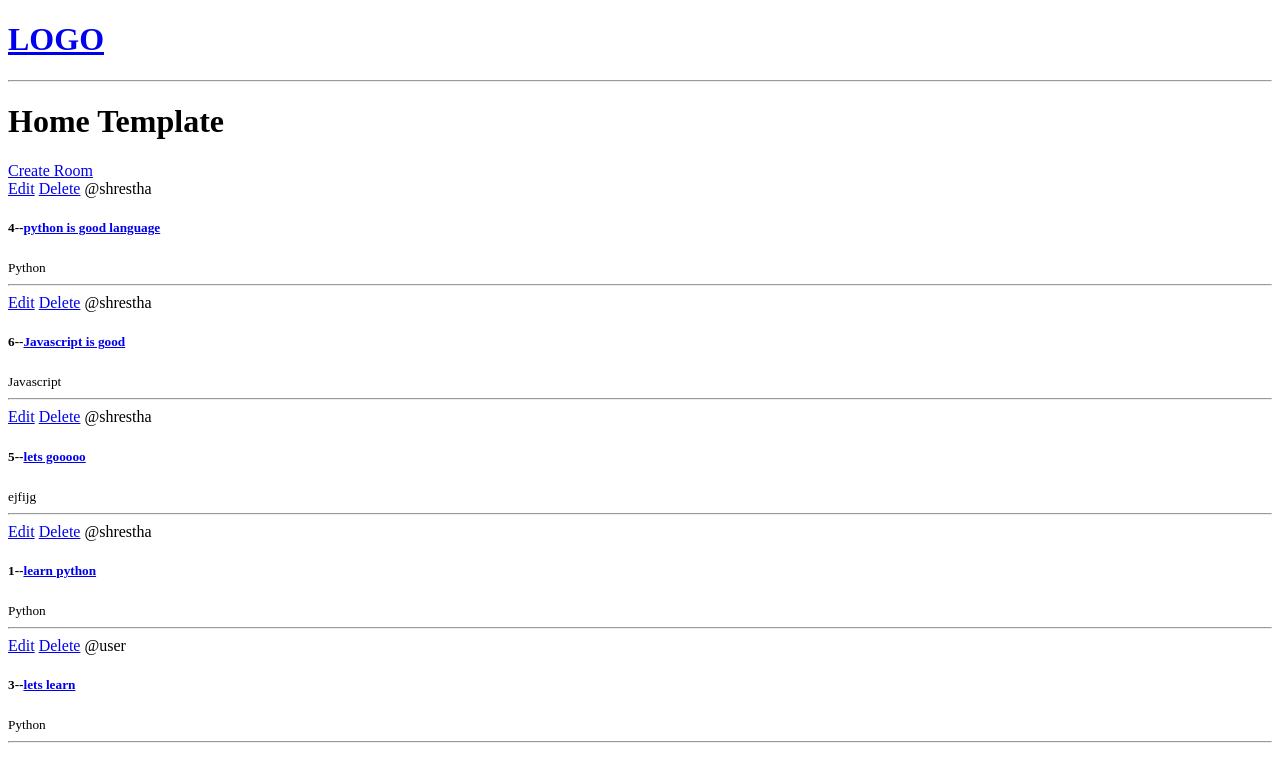
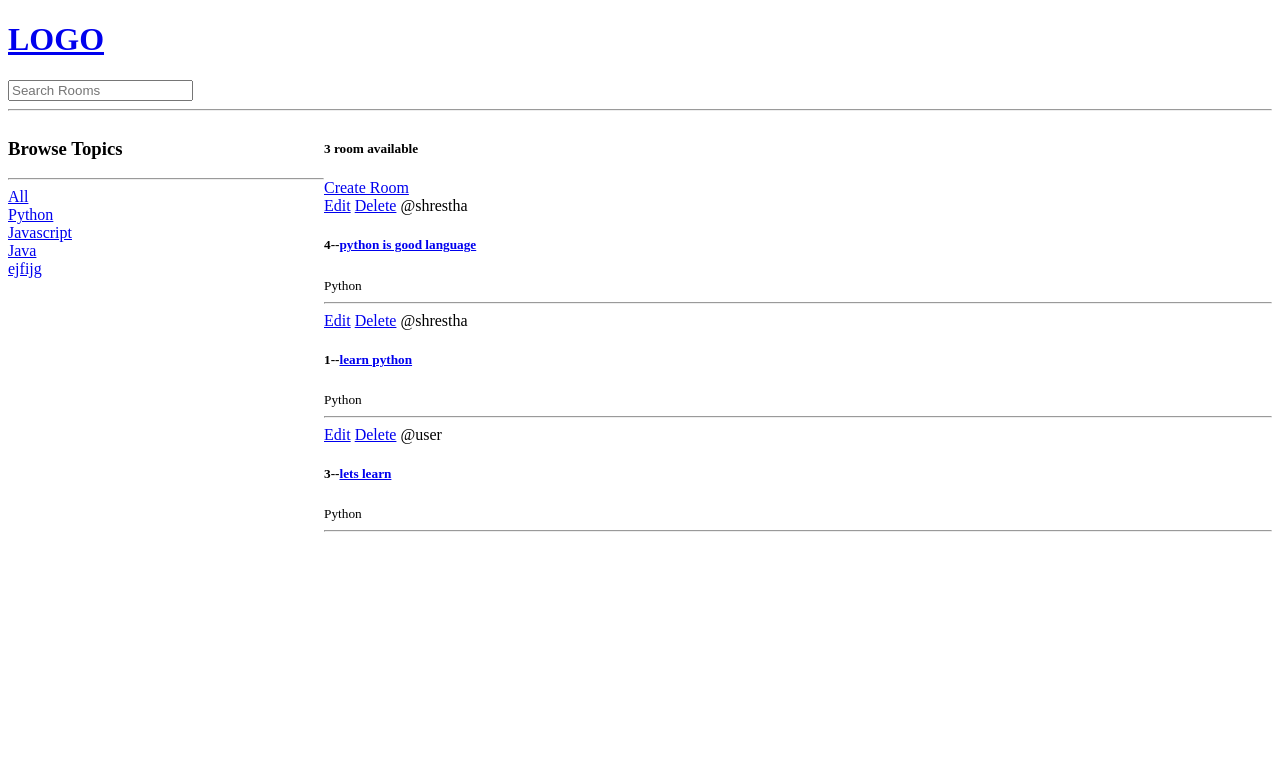
Before and after one commit to subodhstha/learning-django, a Django app: a page that uses Project1/templates/navbar.html in a window 1280 px wide. Shown: the top 780 px of the page. Run offline with Django 4.2, Linux system fonts and the light colour scheme; data comes from the database, SQL or seed files in the repository; both versions use the stored data as it was after the commit.

Commit message:
learn python

```diff
--- a/Project1/base/templates/base/home.html
+++ b/Project1/base/templates/base/home.html
@@ -1,9 +1,31 @@
 {% extends 'main.html' %}
 
 {% block content %}
-<h1>Home Template</h1>
+
+<style>
+    .home-container{
+        display: grid;
+        grid-template-columns: 1fr 3fr;
+    }
+</style>
+
+<div class="home-container">
+    <div>
+        <h3>Browse Topics</h3>
+        <hr>
+        <div>
+            <a href="{%url 'home'%}">All</a>
+        </div>
+
+        {% for topic in topics %}
+            <div>
+                <a href="{% url 'home' %}?q={{topic.name}}">{{topic.name}}</a>
+            </div>
+        {% endfor %}
+    </div>
 
     <div>
+        <h5>{{room_count}} room available</h5>
         <a href="{% url 'create-room' %}">Create Room</a>
         {% for room in rooms %}
         <div>
@@ -16,5 +38,6 @@
         </div>
         {% endfor %}
     </div>
+
 </div>
 {% endblock content %}
--- a/Project1/base/views.py
+++ b/Project1/base/views.py
@@ -1,5 +1,6 @@
 from django.shortcuts import render, redirect
-from .models import Room
+from django.db.models import Q
+from .models import Room, Topic
 from .forms import RoomForm
 # Create your views here.
 
@@ -10,8 +11,11 @@ from .forms import RoomForm
 # ]
 
 def home(request):
-    rooms = Room.objects.all()
-    context = {'rooms':rooms}
+    q = request.GET.get('q') if request.GET.get('q') != None else ''
+    rooms = Room.objects.filter(Q(topic__name__icontains= q) | Q(name__icontains=q) | Q(description__icontains=q))
+    topics = Topic.objects.all()
+    room_count = rooms.count()
+    context = {'rooms':rooms, 'topics':topics, 'room_count':room_count}
     # return render(request, 'home.html',{'rooms':rooms})
     return render(request, 'base/home.html', context)
 
--- a/Project1/templates/navbar.html
+++ b/Project1/templates/navbar.html
@@ -1,4 +1,7 @@
 <a href="/">
     <h1>LOGO</h1>
 </a>
+<form method="GET" action="{% url 'home'%}">
+    <input type="text" name="q" placeholder="Search Rooms">
+</form>
 <hr>
```
Also changed, not shown: Project1/db.sqlite3. Lines whose indentation alone changed are shown as unchanged.
